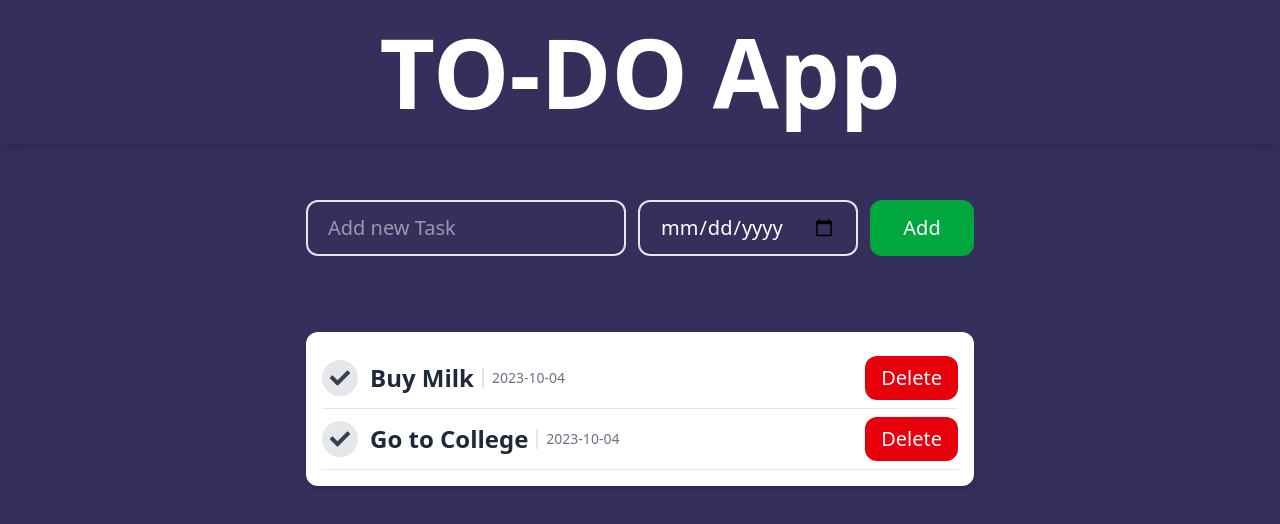
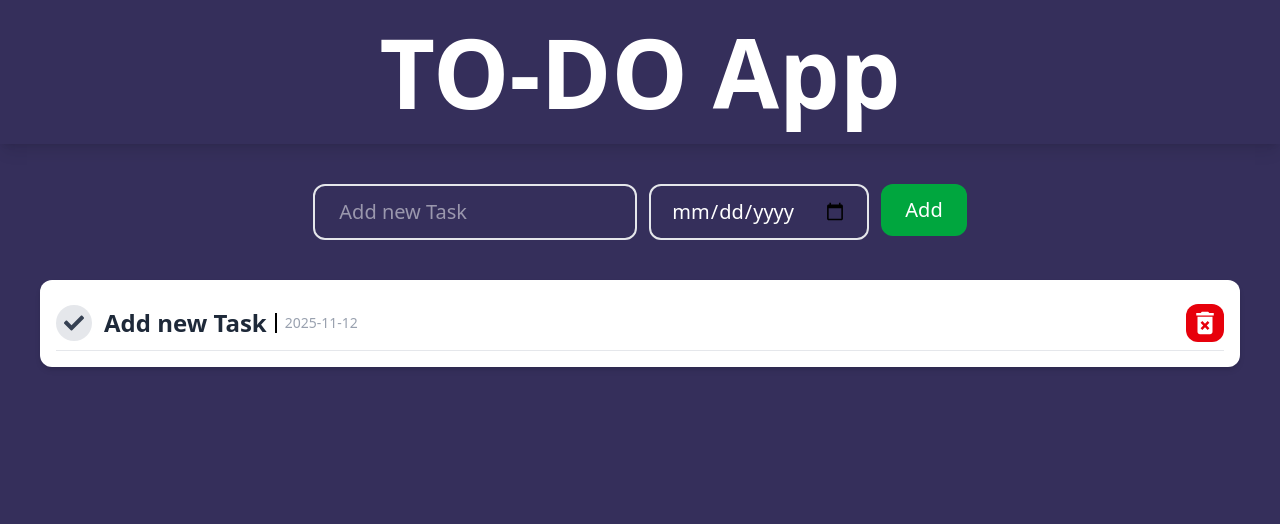
Before and after one commit to Abdullah-saafi/react-todo-app, a React (Vite) app: page / in a window 1280 px wide. Shown: the top 524 px of the page. Built offline with nearby package versions, Linux system fonts and the light colour scheme.

Commit message:
Complete the initial functionality

```diff
--- a/src/components/Todoitems.jsx
+++ b/src/components/Todoitems.jsx
@@ -1,11 +1,75 @@
 import { useState } from "react";
 import { FaCheck } from "react-icons/fa";
+import { MdDeleteForever } from "react-icons/md";
 
 const TodoItems = () => {
-  const todos = [
-    { name: "Buy Milk", dueDate: "2023-10-04" },
-    { name: "Go to College", dueDate: "2023-10-04" },
-  ];
+
+  const [addTodo, setTodo] = useState("");
+  const [addDate, setDate] = useState("");
+  const [emptyTaskError, setEmptyTaskError] = useState(false)
+  const [emptyDateError, setEmptyDateError] = useState(false)
+
+
+
+  const currentDate = new Date().toISOString().split("T")[0];
+
+  const [todos, setTodos] = useState([
+    { name: "Add new Task", dueDate: currentDate },
+  ])
+
+  const handleAddTodo = (e) => {
+    setTodo(e.target.value)
+  }
+
+  const handleDateChange = (e) => {
+    setDate(e.target.value);
+  };
+
+  const addBtn = () => {
+    if (addTodo === "") {
+      setEmptyTaskError(true)
+      return
+
+    } else if (addDate === "") {
+      setEmptyDateError(true)
+      return
+    }
+
+    const newTodo = { name: addTodo, dueDate: addDate, completed: false };
+
+    setTodos((prevTodos) => {
+      if (prevTodos.length === 1 && prevTodos[0].name === "Add new Task") {
+        return [newTodo];
+      }
+      return [newTodo, ...prevTodos];
+    });
+
+    setTodo("");
+    setDate("")
+    setEmptyTaskError(false);
+    setEmptyDateError(false);
+  };
+  const handleDeleteBtn = (index) => {
+    setTodos((prev) => prev.filter((_, i) => i !== index));
+    console.log(index);
+
+  }
+  const handleTaskComp = (index) => {
+    setTodos((prev) => {
+      const updatedTodos = prev.map((todo, i) =>
+        i === index && !todo.completed
+          ? { ...todo, completed: true }
+          : todo
+      );
+
+      // Separate incomplete and complete tasks
+      const incomplete = updatedTodos.filter((todo) => !todo.completed);
+      const complete = updatedTodos.filter((todo) => todo.completed);
+
+      // Return incomplete first, completed at bottom
+      return [...incomplete, ...complete];
+    });
+  };
 
   return (
     < >
@@ -13,56 +77,98 @@ const TodoItems = () => {
         <h1 className="text-center font-bold text-4xl sm:text-6xl md:sm:text-8xl mb-10 shadow-lg shadow-white-600 py-6">
           TO-DO App
         </h1>
-        <div className="Main-Container grid justify-center sm:px-10 " >
-          <div className="Todo-Input m-4 grid gap-3 md:flex  ">
+        <div className="Main-Container   " >
+          <div className="Todo-Input  gap-3 flex  justify-center items-center sm:items-start flex-col sm:flex-row m-4 ">
+            <div className="">
               <input
                 type="text"
                 name="Additem"
+                value={addTodo}
+                onChange={handleAddTodo}
                 placeholder="Add new Task"
-              className="border-2 border-gray-200 text-sm md:text-xl rounded-xl py-3 pl-5 "
+                className="border-2  border-gray-200 text-sm md:text-xl rounded-xl py-3 pl-6 max-w-100"
               />
-            <div className="grid grid-cols-3 gap-3">
+              {emptyTaskError && (
+                <p className="text-red-600 text-sm mt-1 ">Please add a new task</p>
+              )}
+            </div>
+
+            <div className="flex gap-3">
+              <div className="inputDate ">
                 <input
                   type="date"
                   name="AddDate"
                   id="AddDate"
-                className="border-2 border-gray-200 text-md md:text-xl rounded-xl col-span-2 px-5 py-3  "
+                  value={addDate}
+                  onChange={handleDateChange}
+                  className="border-2 border-gray-200 text-sm md:text-md md:text-xl rounded-xl pl-2   md:px-5 py-3"
                 />
+                {emptyDateError && (
+                  <p className="text-red-600 text-sm mt-1">Please select a date</p>
+                )}
+              </div>
+
+              <div className="addBtn  ">
                 <button
-                className="bg-green-600 text-white text-md sm:text-xl  rounded-xl cursor-pointer hover:bg-green-700 transition-colors duration-300  "
+                  onClick={addBtn}
+                  className="bg-green-600 text-white text-sm sm:text-xl rounded-xl px-6 py-3 active:bg-green-700 transition-colors duration-300"
                 >
                   Add
                 </button>
               </div>
             </div>
+          </div>
 
-          <div className="TodoItems bg-white shadow-md rounded-xl p-4 mt-15 m-4 ">
+
+          <div className="TodoItems bg-white shadow-md rounded-xl p-4 mt-15 m-2 sm:m-6 md:m-10 ">
             {todos.map((todo, index) => (
               <div
                 key={index}
-                className="todoItem border-b border-gray-200 py-2 flex items-center justify-between"
+                className="todoItem relative border-b border-gray-200 py-2 flex items-center justify-between"
               >
-                <div className="flex items-center gap-3">
+                {todo.completed && (
+                  <div className="absolute top-1/2 left-0 w-full border-t-2 border-gray-400"></div>
+                )}
+
+                <div className={`flex items-center gap-3`}>
                   <button
-                    className="text-gray-700 text-xl rounded-full cursor-pointer transition-colors duration-300 bg-gray-200 p-2 hover:bg-green-700 hover:text-white "
+                    onClick={() => handleTaskComp(index)}
+                    className={`text-xl rounded-full cursor-pointer transition-colors duration-300 p-2 ${todo.completed
+                      ? "bg-gray-200 text-gray-400"
+                      : "bg-gray-200 text-gray-700 active:bg-green-700 active:text-white"
+                      }`}
                   >
                     <FaCheck />
                   </button>
+
                   <div className="flex flex-col sm:flex-row sm:items-center gap-2">
-                    <span className="font-semibold text-gray-800 text-md sm:text-2xl">{todo.name} </span>
-                    <span className="text-xs sm:text-sm text-gray-500 sm:border-l-2 border-gray-200 sm:px-2">
+                    <span
+                      className={`text-md sm:text-2xl ${todo.completed
+                        ? "text-gray-400 line-through font-light"
+                        : "text-gray-800 font-semibold"
+                        }`}
+                    >
+                      {todo.name}
+                    </span>
+                    <span
+                      className={`text-xs sm:text-sm sm:border-l-2 sm:px-2 ${todo.completed ? "text-gray-300 border-gray-200" : "text-gray-400 border-black"
+                        }`}
+                    >
                       {todo.dueDate}
                     </span>
                   </div>
                 </div>
 
                 <button
-                  className="text-white text-xs sm:text-xl px-3 sm:px-4 py-2 rounded-xl cursor-pointer transition-colors duration-300 bg-red-600 hover:bg-red-700"
+                  className={`text-xl p-1 md:text-3xl md:p-1 rounded-xl cursor-pointer transition-colors duration-300 ${todo.completed ? "text-gray-400 bg-gray-200" : "text-white bg-red-600 active:bg-red-700"
+                    }`}
+                  onClick={() => handleDeleteBtn(index)}
                 >
-                  Delete
+                  <MdDeleteForever />
                 </button>
               </div>
             ))}
+
           </div>
 
         </div>
```
Lines whose indentation alone changed are shown as unchanged.
